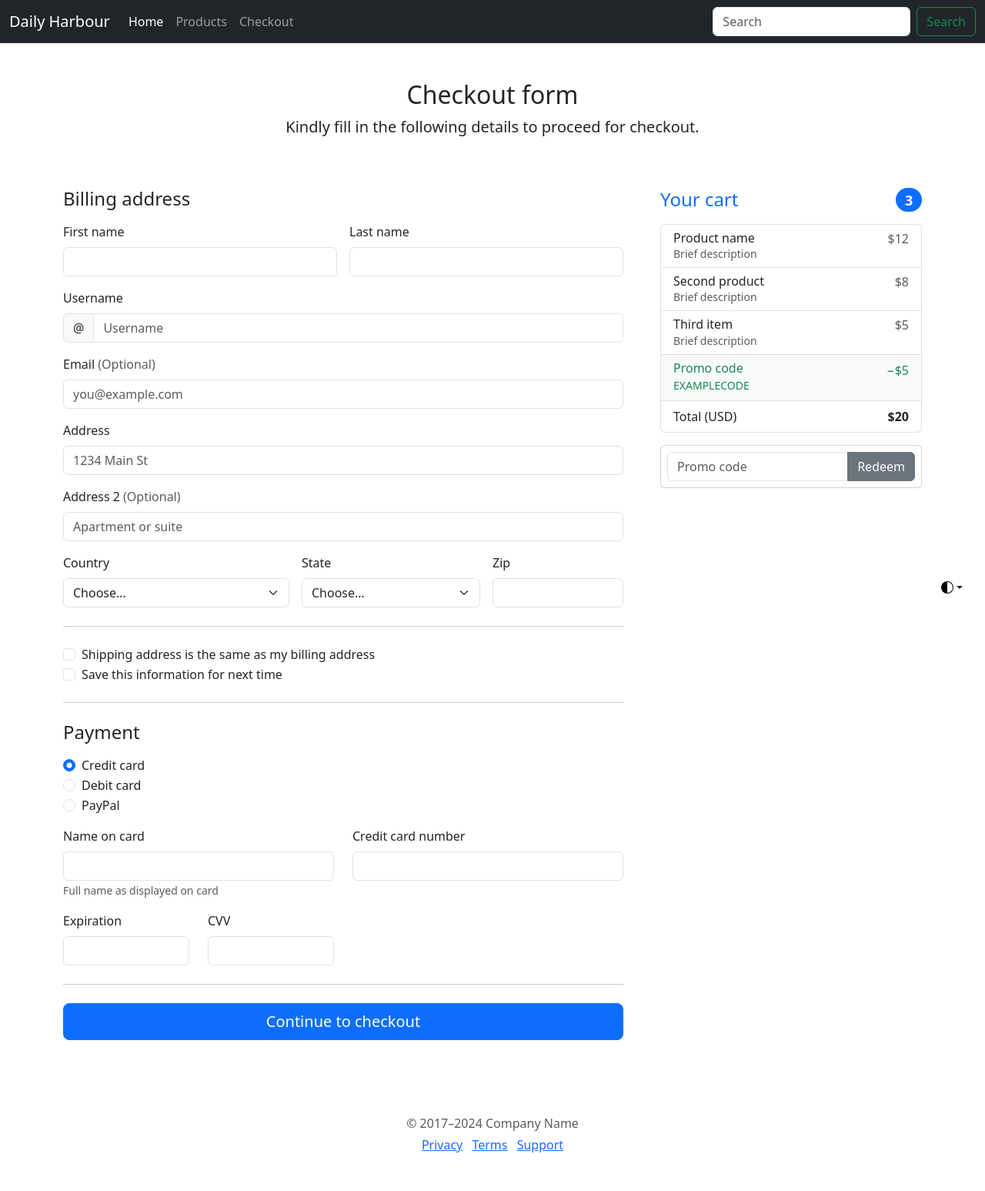
After one commit to aniket-3001/DailyHarbour, a Flask app: page /checkout in a window 1280 px wide. The commit adds this page. Shown: the whole page at 77% size. Run offline with Flask 3, Linux system fonts and the light colour scheme; some libraries are stand-ins or nearby versions.

Commit message:
front end complete

```diff
--- a/app.py
+++ b/app.py
@@ -7,19 +7,19 @@ app.secret_key = "123456"  # Set a secret key for session management
 
 # MySQL database connection
 db = mysql.connector.connect (
-    host = "localhost",
+    host = "127.0.0.1",
     user = "root",
-    password = "Climber@3001",
+    password = "Schrodanger@754",
     database = "DailyHarbour"
 )
 
 cursor = db.cursor()
 
-@app.route('/', methods=["POST", "GET"])
+@app.route('/homepage', methods=["POST", "GET"])
 def homepage():
     return render_template("homepage.html")
 
-@app.route('/login', methods=["POST", "GET"])
+@app.route('/', methods=["POST", "GET"])
 def login():
     if request.method == "POST":
         phone = request.form["phone"]
@@ -52,13 +52,17 @@ def login():
 def products():
     return render_template("products.html")
 
-@app.route('/cart', methods=["POST", "GET"])
-def cart():
-    return render_template("cart.html")
+@app.route('/checkout', methods=["POST", "GET"])
+def checkout():
+    return render_template("checkout.html")
 
 @app.route('/profile', methods=["POST", "GET"])
 def profile():
     return render_template("profile.html")
 
+@app.route('/orderPlaced', methods=["POST", "GET"])
+def orderPlaced():
+    return render_template("orderPlaced.html")
+
 if __name__ == "__main__":
     app.run(debug = True)
--- a/templates/base.html
+++ b/templates/base.html
@@ -21,19 +21,15 @@
             <div class="collapse navbar-collapse" id="navbarSupportedContent">
                 <ul class="navbar-nav me-auto mb-2 mb-lg-0">
                     <li class="nav-item">
-                        <a class="nav-link active" aria-current="page" href="/">Home</a>
+                        <a class="nav-link active" aria-current="page" href="/homepage">Home</a>
                     </li>
 
                     <li class="nav-item">
-                        <a class="nav-link" href="/about">Products</a>
+                        <a class="nav-link" href="/products">Products</a>
                     </li>
 
                     <li class="nav-item">
-                        <a class="nav-link" href="/about">View Cart</a>
-                    </li>
-
-                    <li class="nav-item">
-                        <a class="nav-link" href="/about">Login</a>
+                        <a class="nav-link" href="/checkout">Checkout</a>
                     </li>
                 </ul>
                 <form class="d-flex" role="search">
--- /dev/null
+++ b/templates/checkout.html
@@ -0,0 +1,413 @@
+{% extends 'base.html' %}
+
+{% block title %}
+Checkout
+{% endblock %}
+
+{% block styles %}
+
+<style>
+    .container {
+        max-width: 960px;
+    }
+
+    .bd-placeholder-img {
+        font-size: 1.125rem;
+        text-anchor: middle;
+        -webkit-user-select: none;
+        -moz-user-select: none;
+        user-select: none;
+    }
+
+    @media (min-width: 768px) {
+        .bd-placeholder-img-lg {
+            font-size: 3.5rem;
+        }
+    }
+
+    .b-example-divider {
+        width: 100%;
+        height: 3rem;
+        background-color: rgba(0, 0, 0, .1);
+        border: solid rgba(0, 0, 0, .15);
+        border-width: 1px 0;
+        box-shadow: inset 0 .5em 1.5em rgba(0, 0, 0, .1), inset 0 .125em .5em rgba(0, 0, 0, .15);
+    }
+
+    .b-example-vr {
+        flex-shrink: 0;
+        width: 1.5rem;
+        height: 100vh;
+    }
+
+    .bi {
+        vertical-align: -.125em;
+        fill: currentColor;
+    }
+
+    .nav-scroller {
+        position: relative;
+        z-index: 2;
+        height: 2.75rem;
+        overflow-y: hidden;
+    }
+
+    .nav-scroller .nav {
+        display: flex;
+        flex-wrap: nowrap;
+        padding-bottom: 1rem;
+        margin-top: -1px;
+        overflow-x: auto;
+        text-align: center;
+        white-space: nowrap;
+        -webkit-overflow-scrolling: touch;
+    }
+
+    .btn-bd-primary {
+        --bd-violet-bg: #712cf9;
+        --bd-violet-rgb: 112.520718, 44.062154, 249.437846;
+
+        --bs-btn-font-weight: 600;
+        --bs-btn-color: var(--bs-white);
+        --bs-btn-bg: var(--bd-violet-bg);
+        --bs-btn-border-color: var(--bd-violet-bg);
+        --bs-btn-hover-color: var(--bs-white);
+        --bs-btn-hover-bg: #6528e0;
+        --bs-btn-hover-border-color: #6528e0;
+        --bs-btn-focus-shadow-rgb: var(--bd-violet-rgb);
+        --bs-btn-active-color: var(--bs-btn-hover-color);
+        --bs-btn-active-bg: #5a23c8;
+        --bs-btn-active-border-color: #5a23c8;
+    }
+
+    .bd-mode-toggle {
+        z-index: 1500;
+    }
+
+    .bd-mode-toggle .dropdown-menu .active .bi {
+        display: block !important;
+    }
+</style>
+{% endblock styles %}
+
+{% block body %}
+<script>
+    (() => {
+        'use strict'
+
+        // Fetch all the forms we want to apply custom Bootstrap validation styles to
+        const forms = document.querySelectorAll('.needs-validation')
+
+        // Loop over them and prevent submission
+        Array.from(forms).forEach(form => {
+            form.addEventListener('submit', event => {
+                if (!form.checkValidity()) {
+                    event.preventDefault()
+                    event.stopPropagation()
+                }
+
+                form.classList.add('was-validated')
+            }, false)
+        })
+    })()
+</script>
+
+<svg xmlns="http://www.w3.org/2000/svg" class="d-none">
+    <symbol id="check2" viewBox="0 0 16 16">
+        <path
+            d="M13.854 3.646a.5.5 0 0 1 0 .708l-7 7a.5.5 0 0 1-.708 0l-3.5-3.5a.5.5 0 1 1 .708-.708L6.5 10.293l6.646-6.647a.5.5 0 0 1 .708 0z" />
+    </symbol>
+    <symbol id="circle-half" viewBox="0 0 16 16">
+        <path d="M8 15A7 7 0 1 0 8 1v14zm0 1A8 8 0 1 1 8 0a8 8 0 0 1 0 16z" />
+    </symbol>
+    <symbol id="moon-stars-fill" viewBox="0 0 16 16">
+        <path
+            d="M6 .278a.768.768 0 0 1 .08.858 7.208 7.208 0 0 0-.878 3.46c0 4.021 3.278 7.277 7.318 7.277.527 0 1.04-.055 1.533-.16a.787.787 0 0 1 .81.316.733.733 0 0 1-.031.893A8.349 8.349 0 0 1 8.344 16C3.734 16 0 12.286 0 7.71 0 4.266 2.114 1.312 5.124.06A.752.752 0 0 1 6 .278z" />
+        <path
+            d="M10.794 3.148a.217.217 0 0 1 .412 0l.387 1.162c.173.518.579.924 1.097 1.097l1.162.387a.217.217 0 0 1 0 .412l-1.162.387a1.734 1.734 0 0 0-1.097 1.097l-.387 1.162a.217.217 0 0 1-.412 0l-.387-1.162A1.734 1.734 0 0 0 9.31 6.593l-1.162-.387a.217.217 0 0 1 0-.412l1.162-.387a1.734 1.734 0 0 0 1.097-1.097l.387-1.162zM13.863.099a.145.145 0 0 1 .274 0l.258.774c.115.346.386.617.732.732l.774.258a.145.145 0 0 1 0 .274l-.774.258a1.156 1.156 0 0 0-.732.732l-.258.774a.145.145 0 0 1-.274 0l-.258-.774a1.156 1.156 0 0 0-.732-.732l-.774-.258a.145.145 0 0 1 0-.274l.774-.258c.346-.115.617-.386.732-.732L13.863.1z" />
+    </symbol>
+    <symbol id="sun-fill" viewBox="0 0 16 16">
+        <path
+            d="M8 12a4 4 0 1 0 0-8 4 4 0 0 0 0 8zM8 0a.5.5 0 0 1 .5.5v2a.5.5 0 0 1-1 0v-2A.5.5 0 0 1 8 0zm0 13a.5.5 0 0 1 .5.5v2a.5.5 0 0 1-1 0v-2A.5.5 0 0 1 8 13zm8-5a.5.5 0 0 1-.5.5h-2a.5.5 0 0 1 0-1h2a.5.5 0 0 1 .5.5zM3 8a.5.5 0 0 1-.5.5h-2a.5.5 0 0 1 0-1h2A.5.5 0 0 1 3 8zm10.657-5.657a.5.5 0 0 1 0 .707l-1.414 1.415a.5.5 0 1 1-.707-.708l1.414-1.414a.5.5 0 0 1 .707 0zm-9.193 9.193a.5.5 0 0 1 0 .707L3.05 13.657a.5.5 0 0 1-.707-.707l1.414-1.414a.5.5 0 0 1 .707 0zm9.193 2.121a.5.5 0 0 1-.707 0l-1.414-1.414a.5.5 0 0 1 .707-.707l1.414 1.414a.5.5 0 0 1 0 .707zM4.464 4.465a.5.5 0 0 1-.707 0L2.343 3.05a.5.5 0 1 1 .707-.707l1.414 1.414a.5.5 0 0 1 0 .708z" />
+    </symbol>
+</svg>
+
+<div class="dropdown position-fixed bottom-0 end-0 mb-3 me-3 bd-mode-toggle">
+    <button class="btn btn-bd-primary py-2 dropdown-toggle d-flex align-items-center" id="bd-theme" type="button"
+        aria-expanded="false" data-bs-toggle="dropdown" aria-label="Toggle theme (auto)">
+        <svg class="bi my-1 theme-icon-active" width="1em" height="1em">
+            <use href="#circle-half"></use>
+        </svg>
+        <span class="visually-hidden" id="bd-theme-text">Toggle theme</span>
+    </button>
+    <ul class="dropdown-menu dropdown-menu-end shadow" aria-labelledby="bd-theme-text">
+        <li>
+            <button type="button" class="dropdown-item d-flex align-items-center" data-bs-theme-value="light"
+                aria-pressed="false">
+                <svg class="bi me-2 opacity-50" width="1em" height="1em">
+                    <use href="#sun-fill"></use>
+                </svg>
+                Light
+                <svg class="bi ms-auto d-none" width="1em" height="1em">
+                    <use href="#check2"></use>
+                </svg>
+            </button>
+        </li>
+        <li>
+            <button type="button" class="dropdown-item d-flex align-items-center" data-bs-theme-value="dark"
+                aria-pressed="false">
+                <svg class="bi me-2 opacity-50" width="1em" height="1em">
+                    <use href="#moon-stars-fill"></use>
+                </svg>
+                Dark
+                <svg class="bi ms-auto d-none" width="1em" height="1em">
+                    <use href="#check2"></use>
+                </svg>
+            </button>
+        </li>
+        <li>
+            <button type="button" class="dropdown-item d-flex align-items-center active" data-bs-theme-value="auto"
+                aria-pressed="true">
+                <svg class="bi me-2 opacity-50" width="1em" height="1em">
+                    <use href="#circle-half"></use>
+                </svg>
+                Auto
+                <svg class="bi ms-auto d-none" width="1em" height="1em">
+                    <use href="#check2"></use>
+                </svg>
+            </button>
+        </li>
+    </ul>
+</div>
+
+
+<div class="container">
+    <main>
+        <div class="py-5 text-center">
+            <h2>Checkout form</h2>
+            <p class="lead">Kindly fill in the following details to proceed for checkout.</p>
+        </div>
+
+        <div class="row g-5">
+            <div class="col-md-5 col-lg-4 order-md-last">
+                <h4 class="d-flex justify-content-between align-items-center mb-3">
+                    <span class="text-primary">Your cart</span>
+                    <span class="badge bg-primary rounded-pill">3</span>
+                </h4>
+                <ul class="list-group mb-3">
+                    <li class="list-group-item d-flex justify-content-between lh-sm">
+                        <div>
+                            <h6 class="my-0">Product name</h6>
+                            <small class="text-body-secondary">Brief description</small>
+                        </div>
+                        <span class="text-body-secondary">$12</span>
+                    </li>
+                    <li class="list-group-item d-flex justify-content-between lh-sm">
+                        <div>
+                            <h6 class="my-0">Second product</h6>
+                            <small class="text-body-secondary">Brief description</small>
+                        </div>
+                        <span class="text-body-secondary">$8</span>
+                    </li>
+                    <li class="list-group-item d-flex justify-content-between lh-sm">
+                        <div>
+                            <h6 class="my-0">Third item</h6>
+                            <small class="text-body-secondary">Brief description</small>
+                        </div>
+                        <span class="text-body-secondary">$5</span>
+                    </li>
+                    <li class="list-group-item d-flex justify-content-between bg-body-tertiary">
+                        <div class="text-success">
+                            <h6 class="my-0">Promo code</h6>
+                            <small>EXAMPLECODE</small>
+                        </div>
+                        <span class="text-success">−$5</span>
+                    </li>
+                    <li class="list-group-item d-flex justify-content-between">
+                        <span>Total (USD)</span>
+                        <strong>$20</strong>
+                    </li>
+                </ul>
+
+                <form class="card p-2">
+                    <div class="input-group">
+                        <input type="text" class="form-control" placeholder="Promo code">
+                        <button type="submit" class="btn btn-secondary">Redeem</button>
+                    </div>
+                </form>
+            </div>
+            <div class="col-md-7 col-lg-8">
+                <h4 class="mb-3">Billing address</h4>
+                <form class="needs-validation" novalidate>
+                    <div class="row g-3">
+                        <div class="col-sm-6">
+                            <label for="firstName" class="form-label">First name</label>
+                            <input type="text" class="form-control" id="firstName" placeholder="" value="" required>
+                            <div class="invalid-feedback">
+                                Valid first name is required.
+                            </div>
+                        </div>
+
+                        <div class="col-sm-6">
+                            <label for="lastName" class="form-label">Last name</label>
+                            <input type="text" class="form-control" id="lastName" placeholder="" value="" required>
+                            <div class="invalid-feedback">
+                                Valid last name is required.
+                            </div>
+                        </div>
+
+                        <div class="col-12">
+                            <label for="username" class="form-label">Username</label>
+                            <div class="input-group has-validation">
+                                <span class="input-group-text">@</span>
+                                <input type="text" class="form-control" id="username" placeholder="Username" required>
+                                <div class="invalid-feedback">
+                                    Your username is required.
+                                </div>
+                            </div>
+                        </div>
+
+                        <div class="col-12">
+                            <label for="email" class="form-label">Email <span
+                                    class="text-body-secondary">(Optional)</span></label>
+                            <input type="email" class="form-control" id="email" placeholder="you@example.com">
+                            <div class="invalid-feedback">
+                                Please enter a valid email address for shipping updates.
+                            </div>
+                        </div>
+
+                        <div class="col-12">
+                            <label for="address" class="form-label">Address</label>
+                            <input type="text" class="form-control" id="address" placeholder="1234 Main St" required>
+                            <div class="invalid-feedback">
+                                Please enter your shipping address.
+                            </div>
+                        </div>
+
+                        <div class="col-12">
+                            <label for="address2" class="form-label">Address 2 <span
+                                    class="text-body-secondary">(Optional)</span></label>
+                            <input type="text" class="form-control" id="address2" placeholder="Apartment or suite">
+                        </div>
+
+                        <div class="col-md-5">
+                            <label for="country" class="form-label">Country</label>
+                            <select class="form-select" id="country" required>
+                                <option value="">Choose...</option>
+                                <option>United States</option>
+                            </select>
+                            <div class="invalid-feedback">
+                                Please select a valid country.
+                            </div>
+                        </div>
+
+                        <div class="col-md-4">
+                            <label for="state" class="form-label">State</label>
+                            <select class="form-select" id="state" required>
+                                <option value="">Choose...</option>
+                                <option>California</option>
+                            </select>
+                            <div class="invalid-feedback">
+                                Please provide a valid state.
+                            </div>
+                        </div>
+
+                        <div class="col-md-3">
+                            <label for="zip" class="form-label">Zip</label>
+                            <input type="text" class="form-control" id="zip" placeholder="" required>
+                            <div class="invalid-feedback">
+                                Zip code required.
+                            </div>
+                        </div>
+                    </div>
+
+                    <hr class="my-4">
+
+                    <div class="form-check">
+                        <input type="checkbox" class="form-check-input" id="same-address">
+                        <label class="form-check-label" for="same-address">Shipping address is the same as my billing
+                            address</label>
+                    </div>
+
+                    <div class="form-check">
+                        <input type="checkbox" class="form-check-input" id="save-info">
+                        <label class="form-check-label" for="save-info">Save this information for next time</label>
+                    </div>
+
+                    <hr class="my-4">
+
+                    <h4 class="mb-3">Payment</h4>
+
+                    <div class="my-3">
+                        <div class="form-check">
+                            <input id="credit" name="paymentMethod" type="radio" class="form-check-input" checked
+                                required>
+                            <label class="form-check-label" for="credit">Credit card</label>
+                        </div>
+                        <div class="form-check">
+                            <input id="debit" name="paymentMethod" type="radio" class="form-check-input" required>
+                            <label class="form-check-label" for="debit">Debit card</label>
+                        </div>
+                        <div class="form-check">
+                            <input id="paypal" name="paymentMethod" type="radio" class="form-check-input" required>
+                            <label class="form-check-label" for="paypal">PayPal</label>
+                        </div>
+                    </div>
+
+                    <div class="row gy-3">
+                        <div class="col-md-6">
+                            <label for="cc-name" class="form-label">Name on card</label>
+                            <input type="text" class="form-control" id="cc-name" placeholder="" required>
+                            <small class="text-body-secondary">Full name as displayed on card</small>
+                            <div class="invalid-feedback">
+                                Name on card is required
+                            </div>
+                        </div>
+
+                        <div class="col-md-6">
+                            <label for="cc-number" class="form-label">Credit card number</label>
+                            <input type="text" class="form-control" id="cc-number" placeholder="" required>
+                            <div class="invalid-feedback">
+                                Credit card number is required
+                            </div>
+                        </div>
+
+                        <div class="col-md-3">
+                            <label for="cc-expiration" class="form-label">Expiration</label>
+                            <input type="text" class="form-control" id="cc-expiration" placeholder="" required>
+                            <div class="invalid-feedback">
+                                Expiration date required
+                            </div>
+                        </div>
+
+                        <div class="col-md-3">
+                            <label for="cc-cvv" class="form-label">CVV</label>
+                            <input type="text" class="form-control" id="cc-cvv" placeholder="" required>
+                            <div class="invalid-feedback">
+                                Security code required
+                            </div>
+                        </div>
+                    </div>
+
+                    <hr class="my-4">
+
+                    <button class="w-100 btn btn-primary btn-lg" type="submit">Continue to checkout</button>
+                </form>
+            </div>
+        </div>
+    </main>
+
+    <footer class="my-5 pt-5 text-body-secondary text-center text-small">
+        <p class="mb-1">&copy; 2017–2024 Company Name</p>
+        <ul class="list-inline">
+            <li class="list-inline-item"><a href="#">Privacy</a></li>
+            <li class="list-inline-item"><a href="#">Terms</a></li>
+            <li class="list-inline-item"><a href="#">Support</a></li>
+        </ul>
+    </footer>
+</div>
+<script src="/docs/5.3/dist/js/bootstrap.bundle.min.js"
+    integrity="sha384-YvpcrYf0tY3lHB60NNkmXc5s9fDVZLESaAA55NDzOxhy9GkcIdslK1eN7N6jIeHz"
+    crossorigin="anonymous"></script>
+</body>
+{% endblock %}
--- a/templates/homepage.html
+++ b/templates/homepage.html
@@ -8,7 +8,7 @@ Homepage
 <!-- using fluid, the spaces are adjusted automatically -->
 <!-- my-4 is margin on y-axis -->
 <!-- px-0 is padding on x-axis -->
-<div class="container-fluid my-4 px-0">
+<div class="container-fluid my-0 px-0">
     <div id="carouselExample" class="carousel slide">
         <div class="carousel-inner">
             <div class="carousel-item active">
--- a/templates/login.html
+++ b/templates/login.html
@@ -1,7 +1,7 @@
 {% extends 'base.html' %}
 
 {% block title %}
-    <title>Login</title>
+    Login
 {% endblock %}
 
 {% block styles %}
```
Also changed, not shown: templates/extra.html (added, +85 -0 lines), 11 other files.
